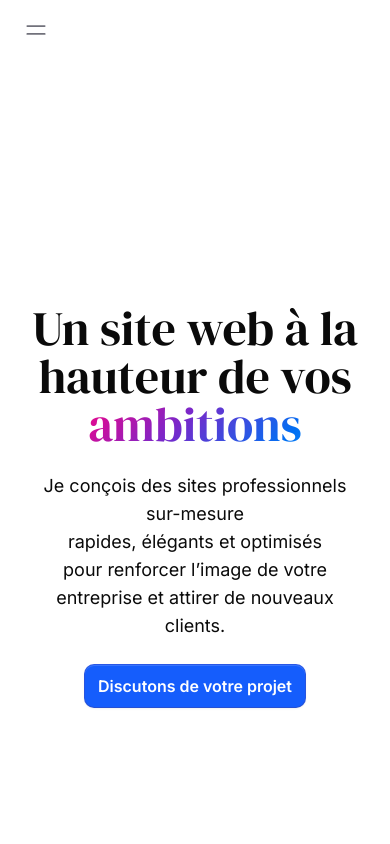
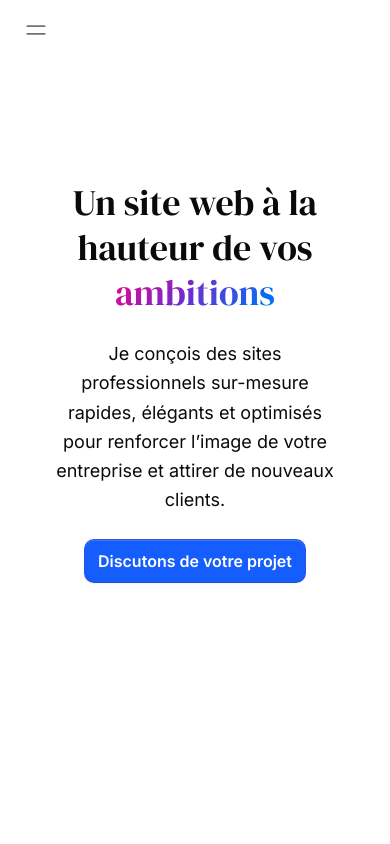
Before and after one commit to codebyconte/Freelance, a Next.js app: page / in a window 390 px wide. Shown: the top 844 px of the page. Built offline with nearby package versions, Linux system fonts and the light colour scheme.

Commit message:
Responsive

```diff
--- a/src/components/section/home/Hero.jsx
+++ b/src/components/section/home/Hero.jsx
@@ -4,12 +4,14 @@ import { AuroraText } from "@/components/magicui/aurora-text";
 
 export default function Hero() {
   return (
-    <section className="flex flex-col justify-center items-center h-screen">
-      <div className="text-center space-y-6">
-        <h1 className={`${dmSerif.className} text-5xl`}>
+    <section className="h-screen py-24 px-6 sm:px-12 lg:px-24 ">
+      <div className="max-w-5xl mx-auto text-center space-y-6">
+        <h1
+          className={`${dmSerif.className} text-4xl sm:text-5xl lg:text-6xl leading-tight`}
+        >
           Un site web à la hauteur de vos <AuroraText> ambitions</AuroraText>
         </h1>
-        <p className="text-lg">
+        <p className=" text-lg sm:text-xl leading-relaxed">
           Je conçois des sites professionnels sur-mesure <br /> rapides,
           élégants et optimisés <br /> pour renforcer l’image de votre
           entreprise et attirer de nouveaux clients.
```
